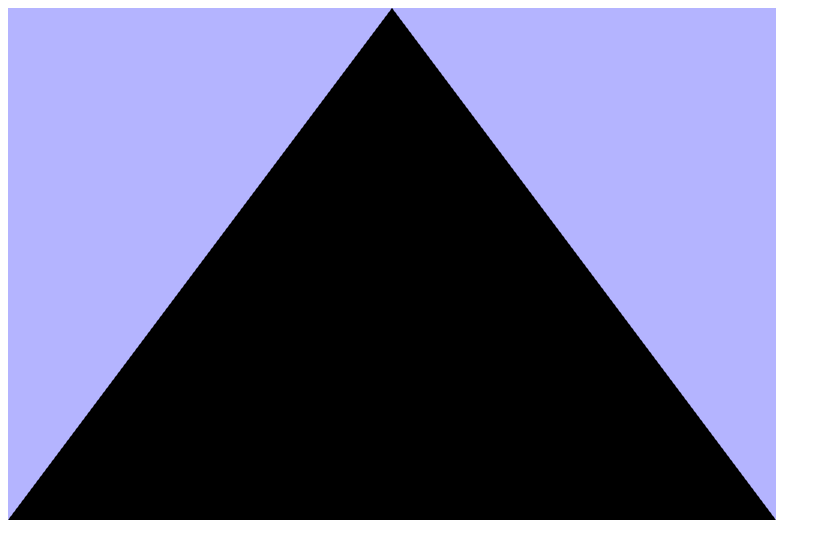
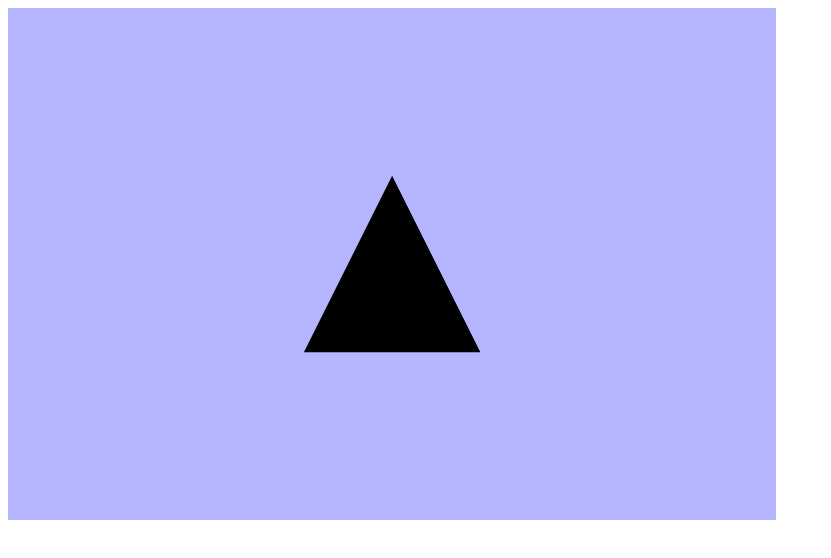
Before and after one commit to sheridanb2008/cst225-labs, a plain HTML site: page Intro-to-WebGL Lab/Intro-to-WebGL.html in a window 1280 px wide. Shown: the whole page, without its empty margins (0-831 px from the left). Drawn offline with Linux system fonts and the light colour scheme.

Commit message:
Completed through Todo #6 Transform the Triangle: Matrices

```diff
--- a/Intro-to-WebGL Lab/Intro-to-WebGL.html
+++ b/Intro-to-WebGL Lab/Intro-to-WebGL.html
@@ -219,8 +219,12 @@
 
         // todo #7
         // - update the triangle geometry world matrix here (used to place the triangle into world space)
+        triangleGeometry.worldMatrix.setIdentity();
+        triangleGeometry.worldMatrix.setTranslation(0, 0, -7);
         // - set view matrix to identity
+        viewMatrix.setIdentity();
         // - set the projection matrix using values from online guide
+        projectionMatrix.setPerspective(45, 1.5, 0.1, 1000);
 
         // calculate the number of degrees we should have rotated given how much time has elapsed
         // 60 degrees per second
```
